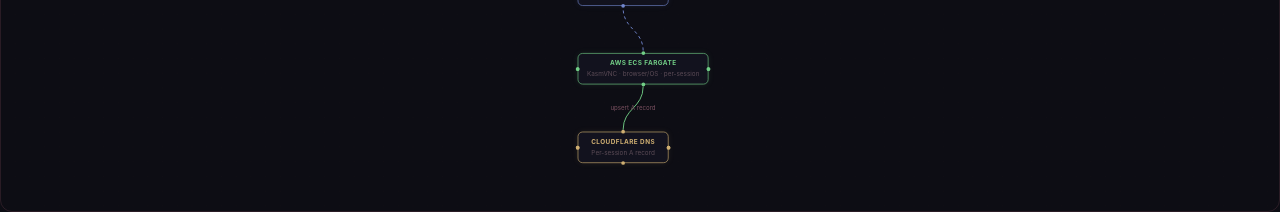
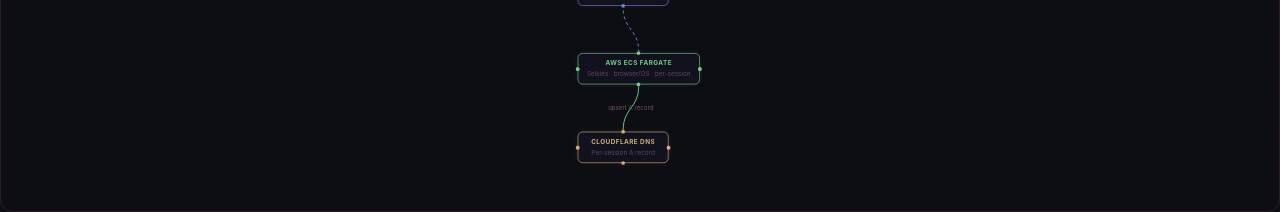
Before and after one commit to fish-not-phish/vbrowser-docs, a Next.js app: page /introduction in a window 1280 px wide. Shown: the part 1076-1288 px from the top of the page. Built offline with nearby package versions, Linux system fonts and the light colour scheme.

Commit message:
change architecture

```diff
--- a/components/ArchitectureDiagram.jsx
+++ b/components/ArchitectureDiagram.jsx
@@ -87,7 +87,7 @@
   { id: 'worker',   type: 'arch', position: { x: 0, y: 0 }, data: { type: 'celery',    label: 'Celery Worker',       sub: 'Starts · stops containers'      } },
   { id: 'beat',     type: 'arch', position: { x: 0, y: 0 }, data: { type: 'celery',    label: 'Celery Beat',         sub: '60s idle checker'               } },
   { id: 'ecr',      type: 'arch', position: { x: 0, y: 0 }, data: { type: 'aws',       label: 'AWS ECR',             sub: 'Browser image registry'         } },
-  { id: 'ecs',      type: 'arch', position: { x: 0, y: 0 }, data: { type: 'container', label: 'AWS ECS Fargate',     sub: 'KasmVNC · browser/OS · per-session' } },
+  { id: 'ecs',      type: 'arch', position: { x: 0, y: 0 }, data: { type: 'container', label: 'AWS ECS Fargate',     sub: 'Selkies · browser/OS · per-session' } },
   { id: 'cfdns',    type: 'arch', position: { x: 0, y: 0 }, data: { type: 'cf',        label: 'Cloudflare DNS',      sub: 'Per-session A record'           } },
 ]
 
```
